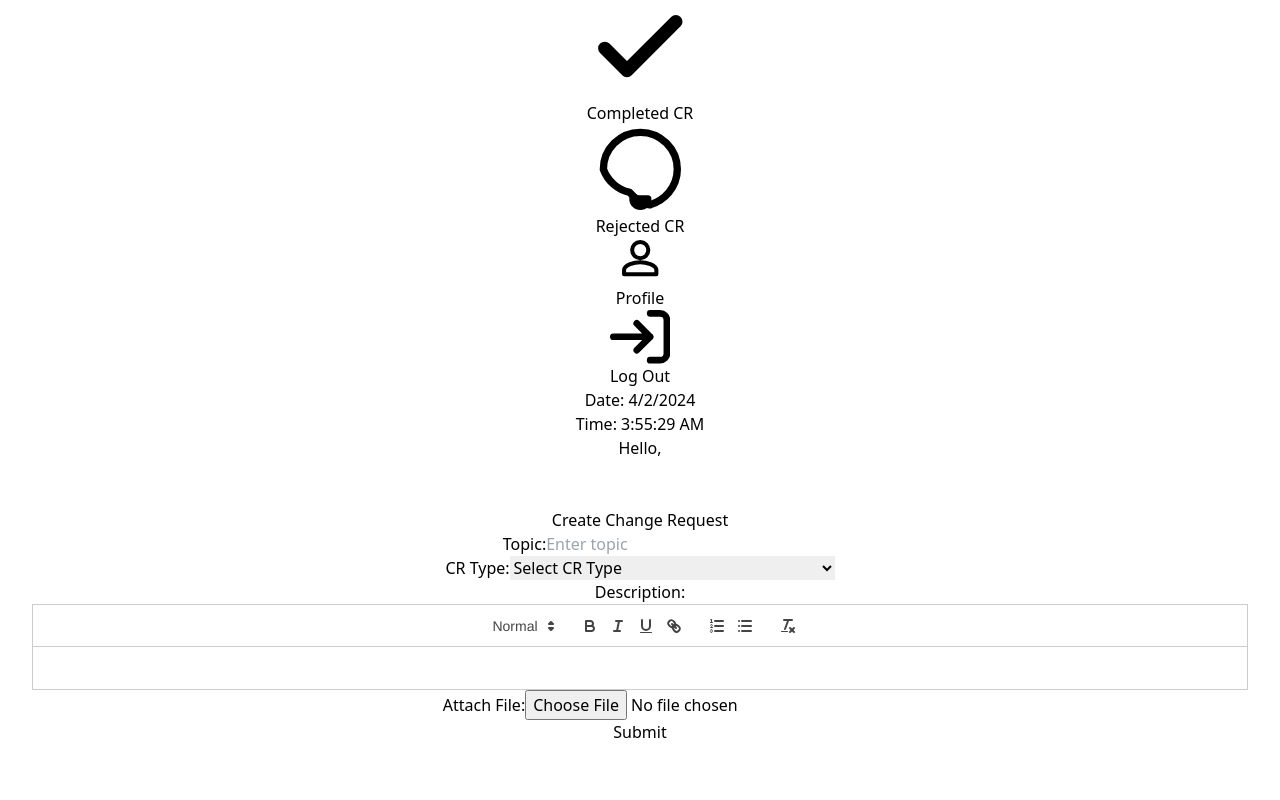
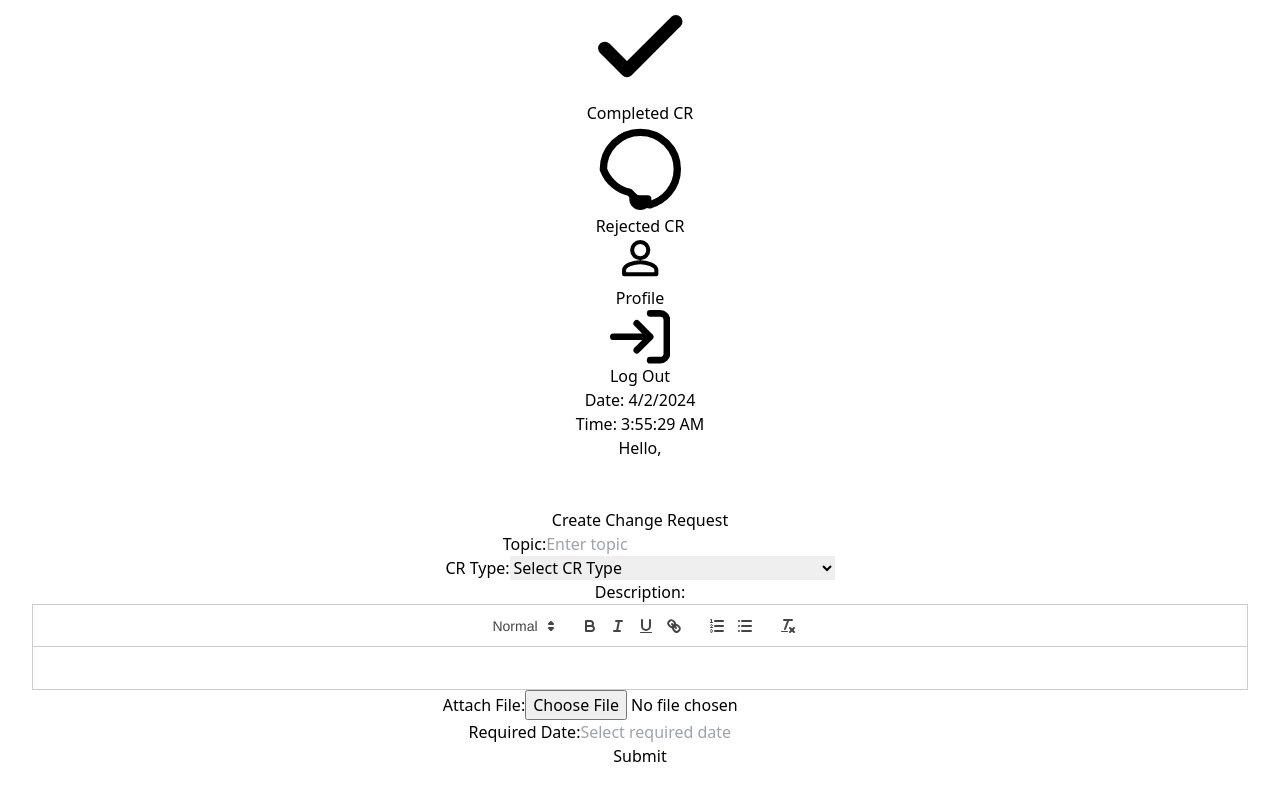
Before and after one commit to NethmiIrushika/CRM-FrontEnd, a React (Vite) app: page /dashboard/createCr in a window 1280 px wide. Shown: the part 438-1238 px from the top of the page. Before the commit the page ends 1214 px from the top, so only its background shows below. Built offline with nearby package versions, Linux system fonts and the light colour scheme; sample sign-in values are in the browser's storage.

Commit message:
required date

```diff
--- a/src/component/createCr.jsx
+++ b/src/component/createCr.jsx
@@ -8,6 +8,8 @@ import ReactQuill from 'react-quill';
 import 'react-quill/dist/quill.snow.css';
 import { getLoginInfo } from '../utils/LoginInfo';
 import PriorityPopup from '../popup/prioritypopup.jsx';
+import DatePicker from 'react-datepicker'; // Import react-datepicker
+import 'react-datepicker/dist/react-datepicker.css';
 
 const Insert = () => {
   const [formData, setFormData] = useState({
@@ -19,6 +21,7 @@ const Insert = () => {
     date: '',
     priority: 0,
     crtype: '',
+    requiredDate: ''
   });
   const [file, setFile] = useState(null);
   const navigate = useNavigate();
@@ -67,7 +70,7 @@ const Insert = () => {
       formDataToSend.append('status', formData.status);
       formDataToSend.append('userId', userId);
       formDataToSend.append('crtype', formData.crtype);
-
+      formDataToSend.append('requiredDate', requiredDate);
       const response = await axios.post(`${api.defaults.baseURL}/crs/create`, formDataToSend, {
         headers: {
           'Content-Type': 'multipart/form-data',
@@ -104,7 +107,7 @@ console.log(showPriorityPopup);
 
   };
 
-
+  const [requiredDate, setRequiredDate] = useState(null);
   return (
     <div className={`max-w-lg mx-auto bg-white shadow-lg rounded-lg p-12 `}>
       {showPriorityPopup && (
@@ -182,6 +185,20 @@ console.log(showPriorityPopup);
             />
           </div>
 
+          <div>
+            <label htmlFor="requiredDate" className="block text-sm font-medium text-gray-700 mb-1">
+              Required  Date:
+            </label>
+            <DatePicker
+              id="requiredDate"
+              selected={requiredDate}
+              onChange={date => setRequiredDate(date)} // Update deliveryDate state when date is selected
+              className="block w-full px-4 py-2 border border-gray-300 rounded-md shadow-sm focus:ring-blue-500 focus:border-blue-500 focus:outline-none"
+              dateFormat="yyyy-MM-dd" // Specify the date format
+              placeholderText="Select required date" // Placeholder text for the date picker
+            />
+          </div>
+
           <button
             type="submit"
             className="block w-full bg-yellow-400 hover:bg-yellow-500 text-black font-semibold py-2 px-4 rounded-md shadow-sm focus:outline-none focus:ring-2 focus:ring-offset-2 focus:ring-blue-500"
```
